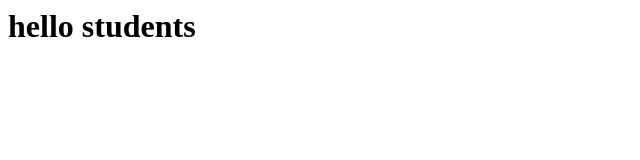
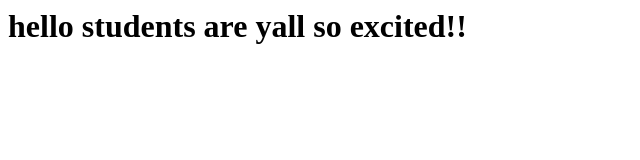
Before and after one commit to meriab21/coursera-paractice, a plain HTML site: page index.html in a window 1280 px wide. Shown: the whole page, without its empty margins (0-640 px from the left). Drawn offline with Linux system fonts and the light colour scheme.

Commit message:
new version of web file.

```diff
--- a/index.html
+++ b/index.html
@@ -6,7 +6,7 @@
     </head>
     <body>
         <h1>
-            hello students
+            hello students are yall so excited!!
         </h1>
 
 
```
